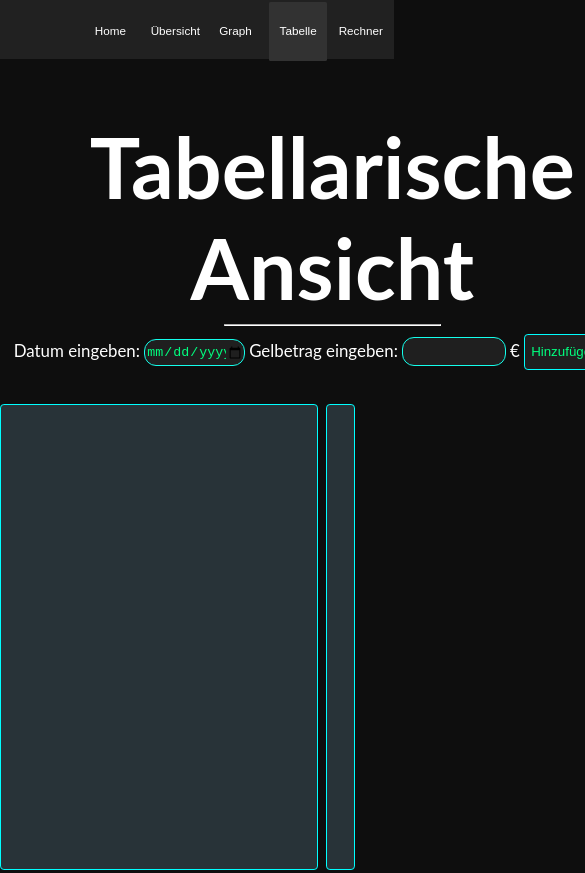
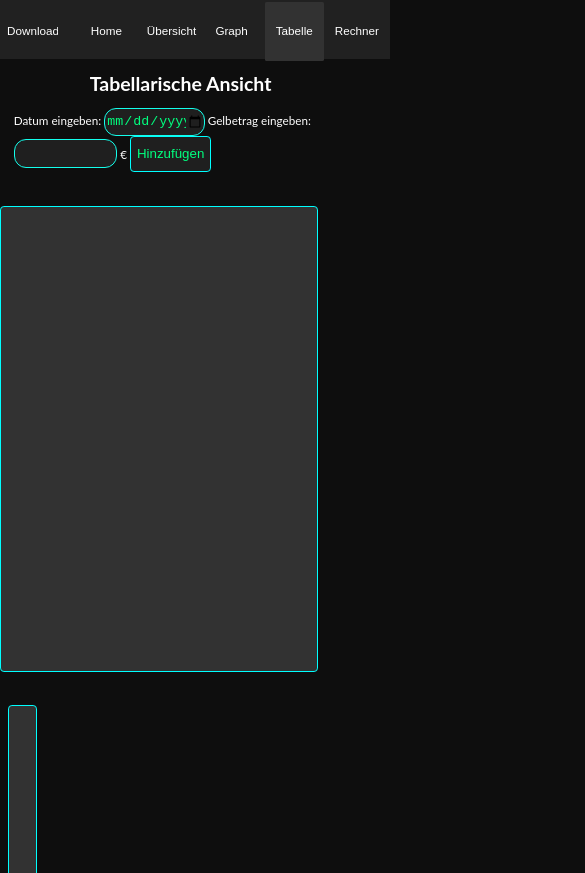
Before and after one commit to Alex-exe-dev/income-and-expenditure-manager, a website: page nodejs/source/html/Tabelle.html in a window 390 px wide. Shown: the top 873 px of the page, 585 px wide, since content can reach past the window. Drawn offline with Linux system fonts and the light colour scheme.

Commit message:
Working on the redisign

```diff
--- a/nodejs/source/html/Tabelle.html
+++ b/nodejs/source/html/Tabelle.html
@@ -11,31 +11,32 @@
         <link rel="stylesheet" type="text/css" href="../styles/lowerEnd.css">
         <link rel="stylesheet" type="text/css" href="../styles/tabelle.css">
 
+
         <script src="../js/manageData.js"></script>
         <script src="../js/JSONManager_DataManager.js"></script>
         <script src="../js/DragNDropHandler.js"></script>
     </head>
     <body class="hideBar">
+        <div class="flexBox">
+            <nav style="text-align: left; background-color: #212121; height: 7vh;">
+                <input type="button" value="Download" onclick="exportAndDownloadFile('export', 'Dies ist ein Text LUL')" class="navigatorBtn">
+            </nav>
             <nav class="navigatorBackground">
                 <input type="button" value="Home" onclick="location.href='nodejs/source/html/index.html'" class="navigatorBtn" name="Startseite">
                 <input type="button" value="Übersicht" onclick="location.href='nodejs/source/html/Uebersicht.html'" class="navigatorBtn">
                 <input type="button" value="Graph" onclick="location.href='nodejs/source/html/Graph.html'" class="navigatorBtn">
                 <input type="button" value="Tabelle" onclick="location.href='nodejs/source/html/Tabelle.html'" class="navigatorBtn selected">
                 <input type="button" value="Rechner" onclick="location.href='nodejs/source/html/Rechner.html'" class="navigatorBtn">
+
             </nav>
+        </div>
+
         <div class="flexBox">
             <div class="flexBoxHorizontal" ondrop="dropHandler(event)" ondragover="dragOverHandler(event);" id="dragndrop" ondragleave="dragLeaveHandler()">
                 <div>
                     <div class="flexBox">
                         <h1 class="defaultHeadder hedding" id="headLine">Tabellarische Ansicht</h1>
-                        <form>
-                            <input type="button" value="Download your Data" class="downloadButton" onclick="exportAndDownloadFile('export', 'Dies ist ein Text LUL')">
-                        </form>
-
                     </div>
-
-                    <hr class="underline">
-
                 </div>
                 <div class="inputDiv">
                     <form class="defaultText">
@@ -49,11 +50,10 @@
                         <table id="tableScroller" class="valueTable">
                         </table>
                     </div>
+                </div>
                 <div class="zusammenfassung" id="balance">
                     <p></p>
                 </div>
-                </div>
-
             </div>
 
         </div>
--- a/nodejs/source/styles/lowerEnd.css
+++ b/nodejs/source/styles/lowerEnd.css
@@ -2,7 +2,7 @@
     background-color: #212121;
     color: white;
     height: 5vh;
-    padding: 70px 0;
+    padding: 5vh 0;
     text-align: center;
     margin-top: 5vh;
 }
--- a/nodejs/source/styles/navigator.css
+++ b/nodejs/source/styles/navigator.css
@@ -3,6 +3,7 @@
     padding-left: 0px;
     padding-right: 1vw;
     width: 100vw;
+    max-width: 100vw;
     height: 7vh;
     margin-top: 0vh;
     margin-left: 0px;
--- a/nodejs/source/styles/style.css
+++ b/nodejs/source/styles/style.css
@@ -40,6 +40,8 @@ body {
   margin: 0;
   background-color: #0e0e0e;
   font-family: Lato;
+  max-width: 100%;
+  overflow-x: hidden;
 }
 
 .button {
@@ -51,7 +53,7 @@ body {
 
 .defaultText {
     color: white;
-    font-size: 2vh;
+    font-size: 1.2vw;
     padding: 0;
     font-family: Lato;
 
@@ -59,7 +61,7 @@ body {
 
 .defaultHeadder {
     color: white;
-    font-size: 10vh;
+    font-size: 5vw;
     text-align: center;
     font-family: Lato;
 
@@ -115,3 +117,16 @@ img{
     z-index: 10;
     transition: 0.2s;
 }
+
+/*Scale the font depending on the screen size*/
+@media only screen and (max-width: 800px) {
+    .defaultText {
+        font-size: 2.5vw;
+    }
+}
+
+@media only screen and (max-width: 500px) {
+    .defaultText {
+        font-size: 3vw;
+    }
+}
--- a/nodejs/source/styles/tabelle.css
+++ b/nodejs/source/styles/tabelle.css
@@ -9,7 +9,7 @@
     overflow-y: scroll;
     width: 81vw;
     height: 55vh;
-    background-color: #283338;
+    background-color: #323232;
 
     margin-top: 4vh;
     border-radius: 1vw;
@@ -101,7 +101,7 @@
     font-size: 1.5rem;
     text-align: center;
     color: black;
-    background-color: #283338;
+    background-color: #323232;
     height: 55vh;
     width: 7vw;
     border-radius: 1vw;
```
Also changed, not shown: nodejs/source/html/index.html (+0 -1 lines). Lines whose indentation alone changed are shown as unchanged.
